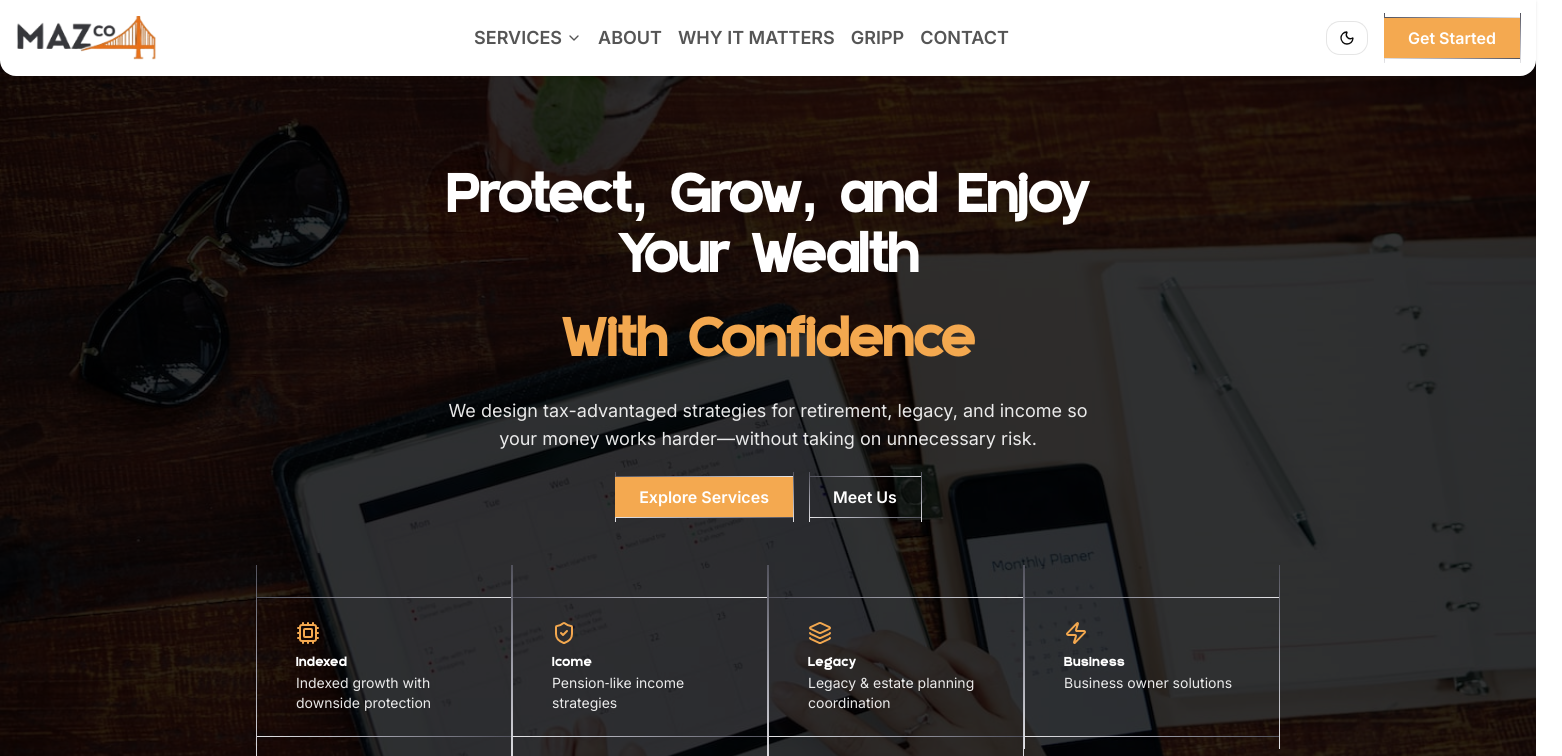
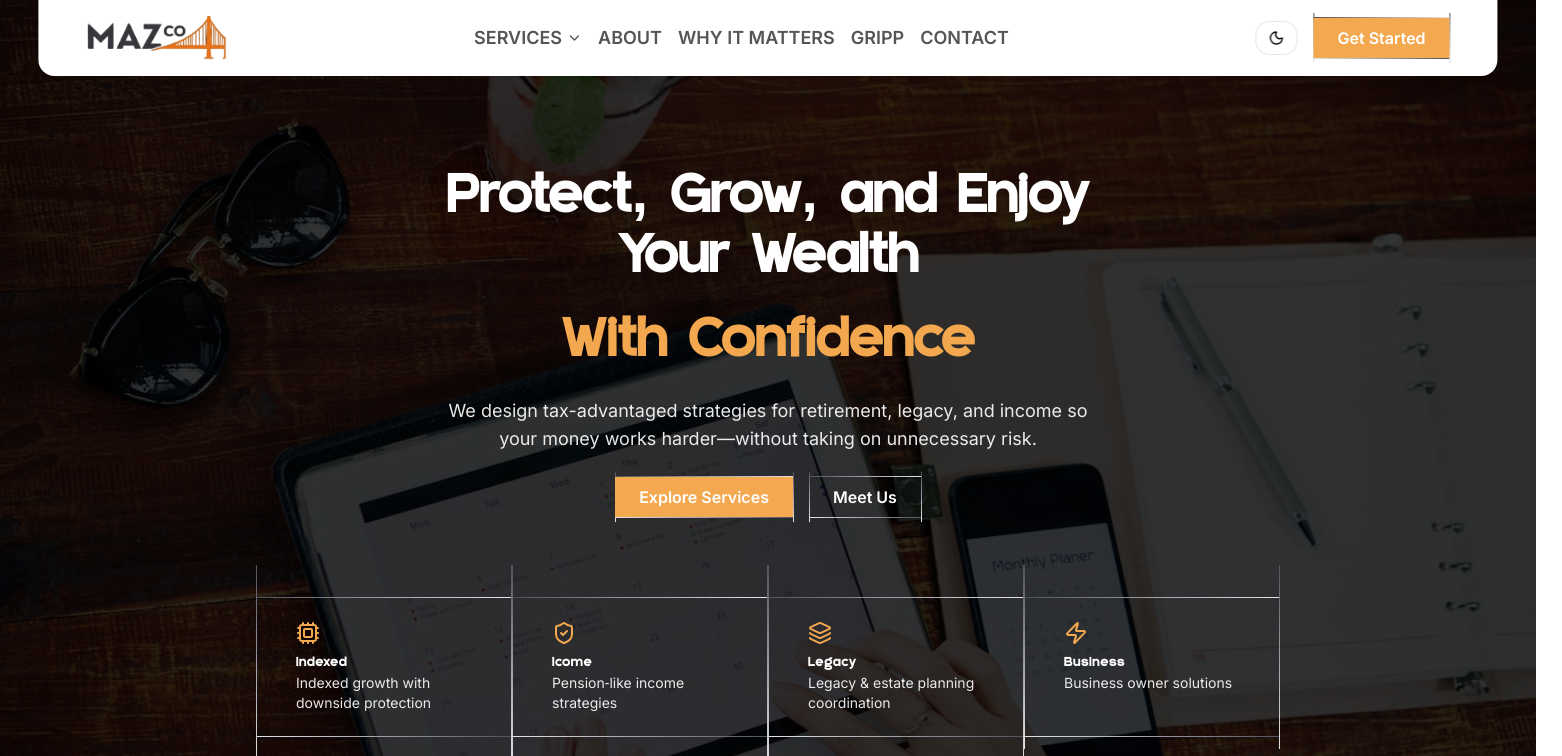
Before and after one commit to ali-haider-dev5/best-invesment-plan, a Next.js app: page / in a window 1536 px wide. Shown: the top 756 px of the page, 1562 px wide, since content can reach past the window. Built offline with nearby package versions, Linux system fonts and the light colour scheme.

Commit message:
new-query-added

```diff
--- a/src/app/globals.css
+++ b/src/app/globals.css
@@ -170,3 +170,14 @@ body{
     padding-right: 1rem;
   }
 }
+
+
+@media (min-width: 1536px) and (max-width: 1560px) {
+  .header-manage {
+    width: 95%;
+  }
+  .container {
+    padding-left: 3rem;
+    padding-right: 3rem;
+  }
+}
--- a/src/components/CurrentWay/index.tsx
+++ b/src/components/CurrentWay/index.tsx
@@ -130,7 +130,7 @@ const FeaturesSection = () => {
           <div className="grid grid-cols-1 sm:grid-cols-2 gap-x-12 gap-y-8">
             {featuresData.map((feature) => (
               <div key={feature.id}>
-                <div className="mb-2 text-[#f3a84f]">{feature.icon}</div>
+                {/* <div className="mb-2 text-[#f3a84f]">{feature.icon}</div> */}
                 <h3 className="text-xl text-[#f3a84f] font-bold mb-2">
                   {feature.title}
                 </h3>
--- a/src/components/Header/index.tsx
+++ b/src/components/Header/index.tsx
@@ -162,7 +162,7 @@ export default function Header() {
     <div className="relative">
       <header
         className={cx(
-          "fixed container width-full  top-0 left-1/2 -translate-x-1/2 z-50 w-full",
+          "fixed container header-manage width-full  top-0 left-1/2 -translate-x-1/2 z-50 w-full",
           "px-3 sm:px-4 py-4 bg-white dark:bg-[#0f131b]",
           megaOpen || mobileOpen ? "rounded-b-none" : "rounded-b-2xl",
           "shadow-sm"
--- a/src/components/Testimonial/index.tsx
+++ b/src/components/Testimonial/index.tsx
@@ -142,7 +142,7 @@ const Gallery6 = ({
         <div className="">
           <Carousel
             setApi={setCarouselApi}
-            className="overflow-hidden relative -mr-[max(2rem,calc((100vw-103rem)/2+5rem))]"
+            className="overflow-hidden relative -mr-[max(2rem,calc((100vw-103rem)/2+3rem))]"
             opts={{
               loop: true,
               align: "start",
```
